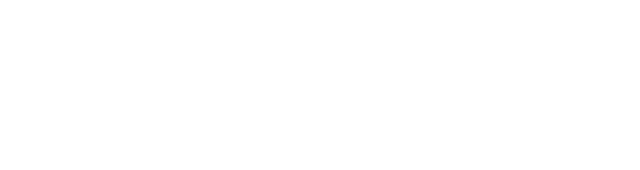
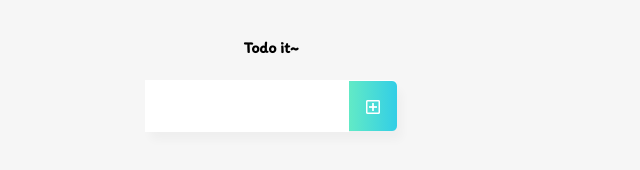
Before and after one commit to limgahyun02/todolist1, a plain HTML site: page index.html in a window 1280 px wide. Shown: the whole page, without its empty margins (369-1009 px from the left). Drawn offline with nearby package versions, Linux system fonts and the light colour scheme; the site is published under a folder, as on GitHub Pages, so addresses that start at the root find nothing.

Commit message:
Add files via upload

```diff
--- a/index.html
+++ b/index.html
@@ -1 +1 @@
-<!doctype html><html lang=""><head><meta charset="utf-8"><meta http-equiv="X-UA-Compatible" content="IE=edge"><meta name="viewport" content="width=device-width,initial-scale=1"><link rel="icon" href="/favicon.png"><link rel="stylesheet" href="https://pro.fontawesome.com/releases/v5.10.0/css/all.css" integrity="sha384-AYmEC3Yw5cVb3ZcuHtOA93w35dYTsvhLPVnYs9eStHfGJvOvKxVfELGroGkvsg+p" crossorigin="anonymous"/><link rel="stylesheet" href="http://code.ionicframework.com/ionicons/2.0.1/css/ionicons.min.css"/><link rel="stylesheet" href="https://cdnjs.cloudflare.com/ajax/libs/meyer-reset/2.0/reset.min.css"><title>todolist</title><script defer="defer" src="/js/chunk-vendors.191499b1.js"></script><script defer="defer" src="/js/app.d0d9e028.js"></script><link href="/css/app.6a972f48.css" rel="stylesheet"></head><body><noscript><strong>We're sorry but todolist doesn't work properly without JavaScript enabled. Please enable it to continue.</strong></noscript><div id="app"></div></body></html>
+<!doctype html><html lang=""><head><meta charset="utf-8"><meta http-equiv="X-UA-Compatible" content="IE=edge"><meta name="viewport" content="width=device-width,initial-scale=1"><link rel="icon" href="/favicon.png"><link rel="stylesheet" href="https://pro.fontawesome.com/releases/v5.10.0/css/all.css" integrity="sha384-AYmEC3Yw5cVb3ZcuHtOA93w35dYTsvhLPVnYs9eStHfGJvOvKxVfELGroGkvsg+p" crossorigin="anonymous"/><link rel="stylesheet" href="http://code.ionicframework.com/ionicons/2.0.1/css/ionicons.min.css"/><link rel="stylesheet" href="https://cdnjs.cloudflare.com/ajax/libs/meyer-reset/2.0/reset.min.css"><title>todolist</title><script defer="defer" src="js/chunk-vendors.191499b1.js"></script><script defer="defer" src="js/app.d0d9e028.js"></script><link href="css/app.6a972f48.css" rel="stylesheet"></head><body><noscript><strong>We're sorry but todolist doesn't work properly without JavaScript enabled. Please enable it to continue.</strong></noscript><div id="app"></div></body></html>
```
